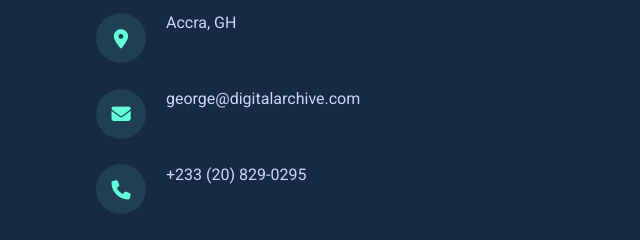
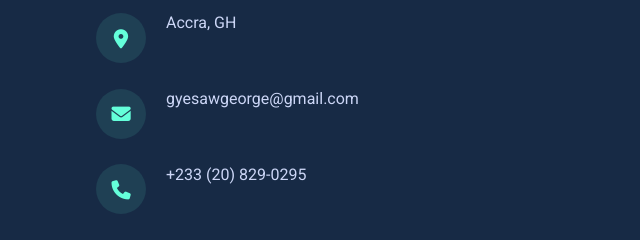
Before and after one commit to GeorgeGyasi/GeorgeGyasi.github.io, a plain HTML site: page index.html in a window 1280 px wide. Shown: the part 3164-3404 px from the top of the page, 0-640 px from the left. Drawn offline with nearby package versions, Linux system fonts and the light colour scheme.

Commit message:
Update index.html

```diff
--- a/index.html
+++ b/index.html
@@ -593,7 +593,7 @@
                         <div class="contact-icon">
                             <i class="fas fa-envelope"></i>
                         </div>
-                        <p>george@digitalarchive.com</p>
+                        <p>gyesawgeorge@gmail.com</p>
                     </div>
                     <div class="contact-item">
                         <div class="contact-icon">
```
